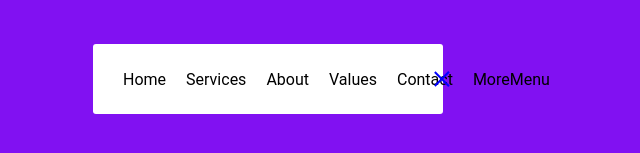
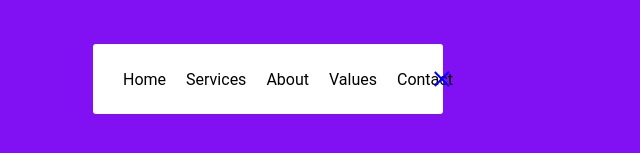
Before and after one commit to olaarowolo/DynamicNavigation, a plain HTML site: page index.html in a window 1280 px wide. Shown: the part 321-474 px from the top of the page, 372-1012 px from the left. Drawn offline with Linux system fonts and the light colour scheme; a web font is replaced by a local one.

Commit message:
Removed more menu

```diff
--- a/index.html
+++ b/index.html
@@ -17,7 +17,6 @@
             <li><a href="#">About</a></li>
             <li><a href="#">Values</a></li>
             <li><a href="#">Contact</a></li>
-            <li><a href="#">MoreMenu</a></li>
         </ul>
         <span class="icon" id="toggle" aria-label="Toggle navigation">
             <span class="l l1"> </span>
```
